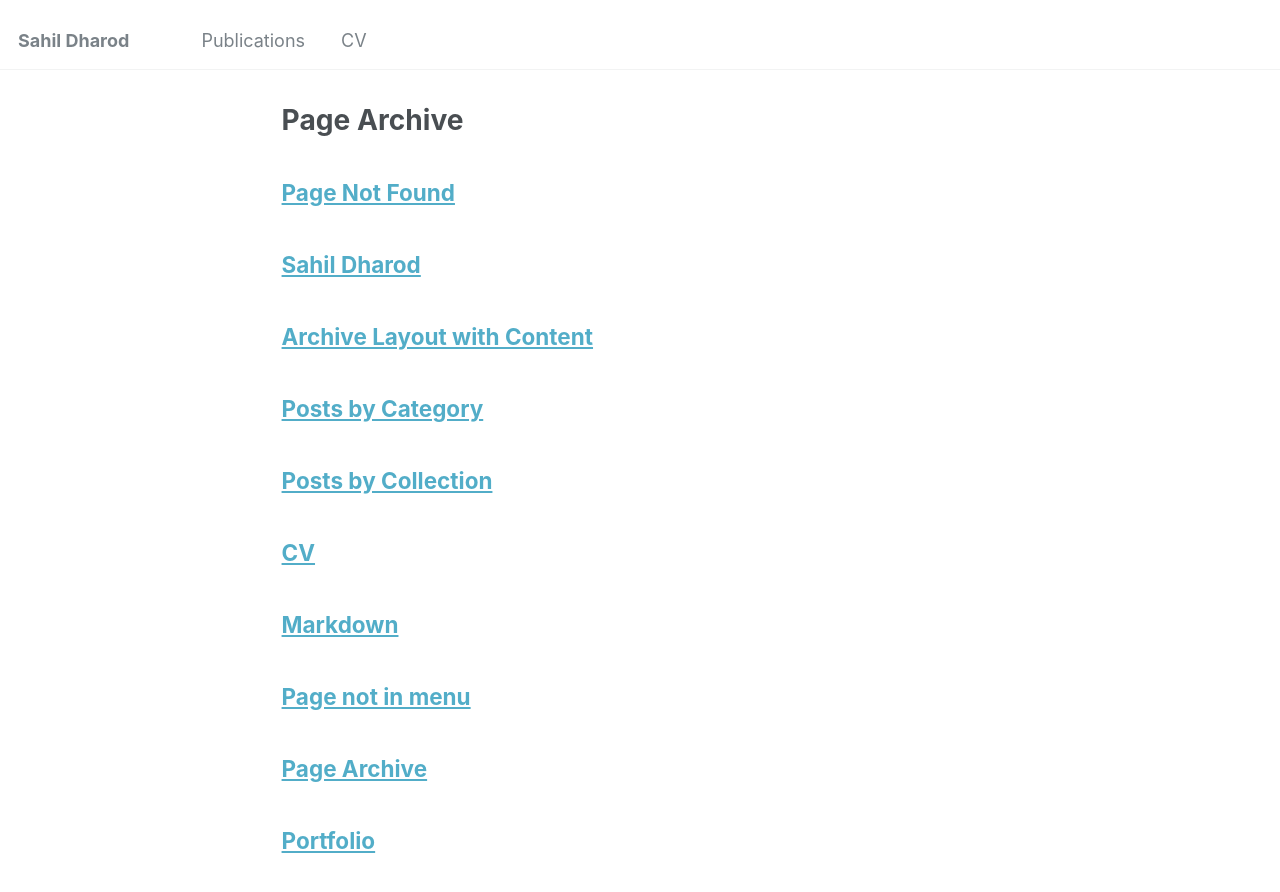
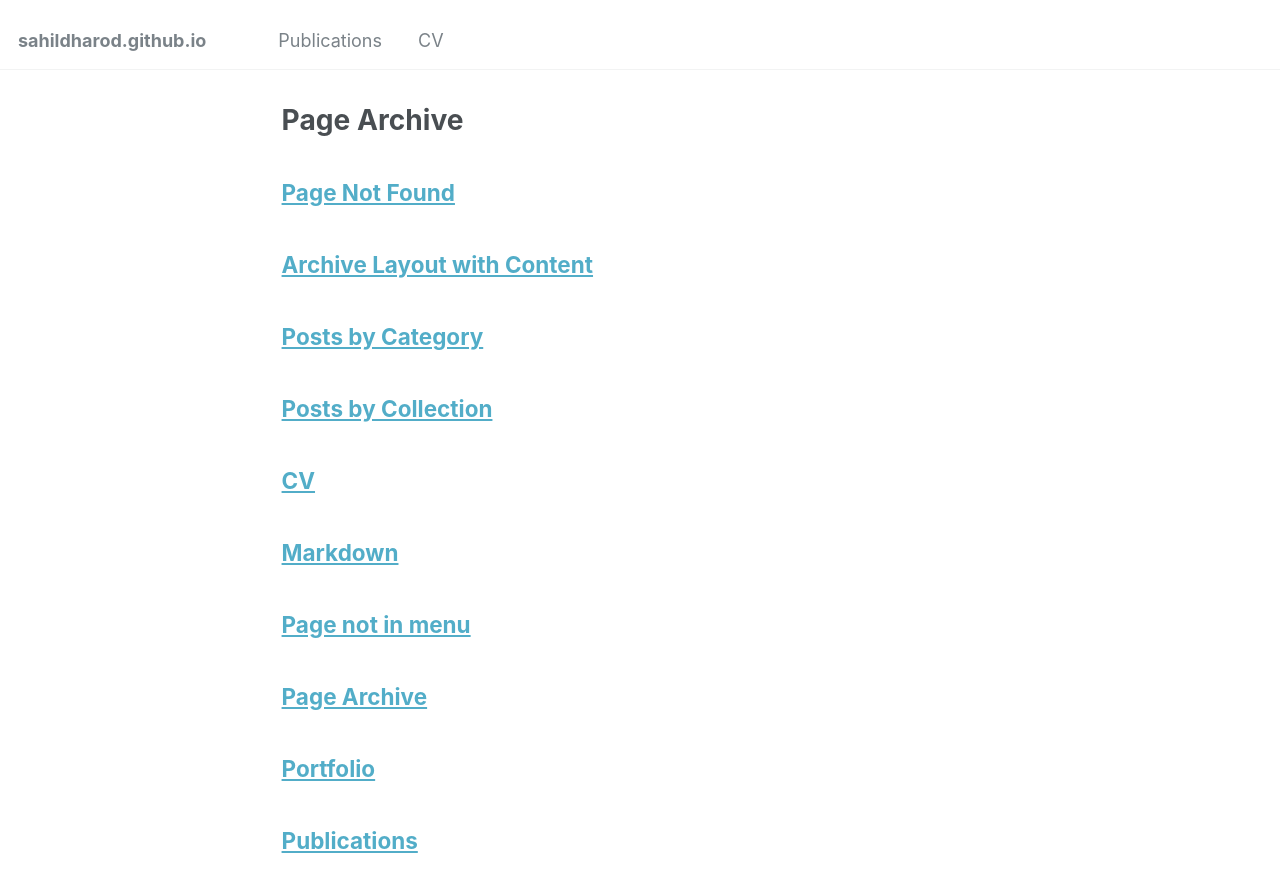
Before and after one commit to sahildharod/sahildharod.github.io, a Jekyll site: the page built from _pages/page-archive.html, in a window 1280 px wide and 900 px high. Shown: the top 892 px of the window. Built offline with Jekyll 4.4.1, drawn with Linux system fonts in a browser that asks for light colours.

Commit message:
removed name

```diff
--- a/_config.yml
+++ b/_config.yml
@@ -8,7 +8,7 @@
 
 # Basic Site Settings
 locale                   : "en-US"
-title                    : "Sahil Dharod"
+# title                    : "Sahil Dharod"
 title_separator          : "-"
 name                     : &name "Your Name"
 description              : &description "personal description"
```
Also changed, not shown: _pages/about.md (+2 -2 lines).
